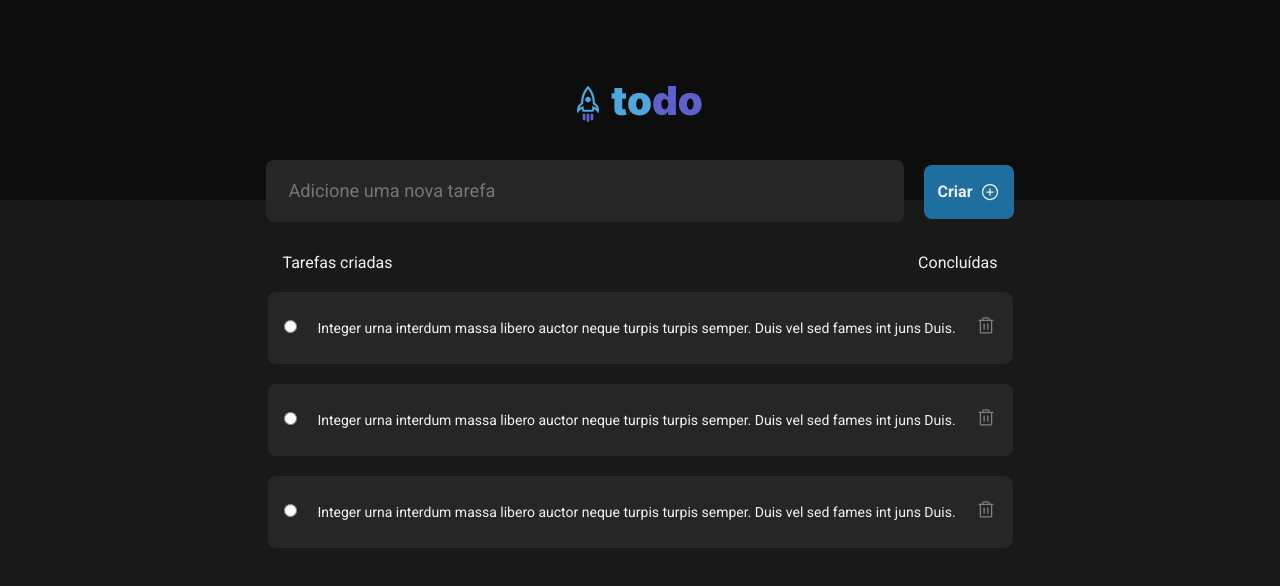
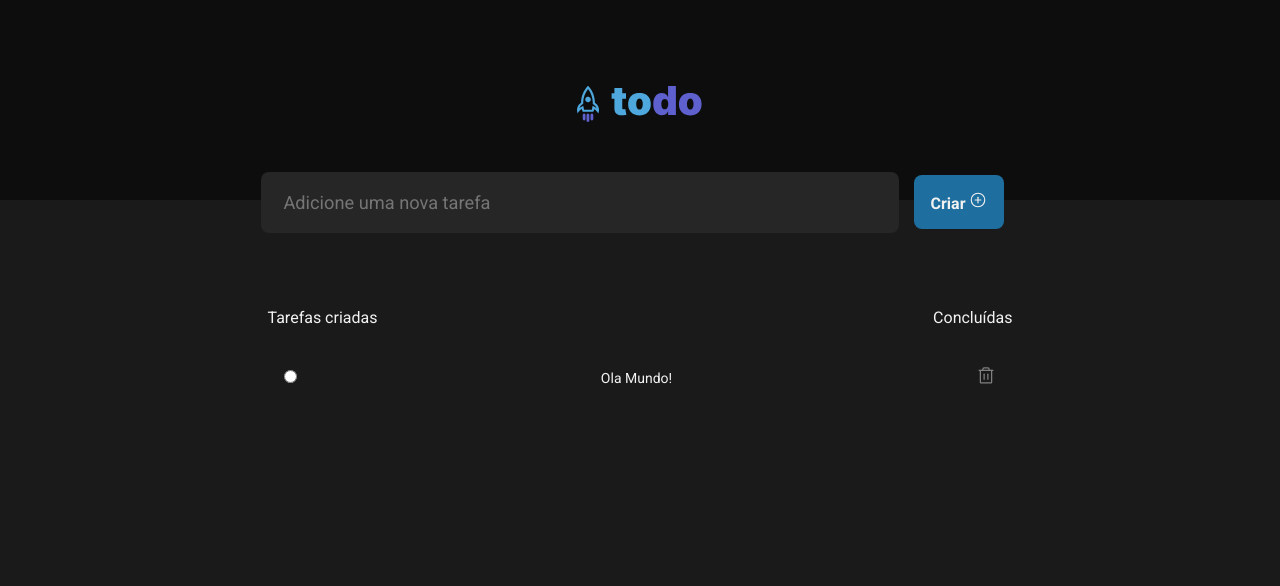
Before and after one commit to Jones-bass/toList-ROCKETSEAT, a React (Vite) app: page / in a window 1280 px wide. Shown: the top 586 px of the page. Built offline with nearby package versions, Linux system fonts and the light colour scheme.

Commit message:
Adcionando List

```diff
--- a/src/ContentList/ContentList.module.css
+++ b/src/ContentList/ContentList.module.css
@@ -1,24 +1,12 @@
 
 .content{
   width: 745px;
-  height: 287px;
-
   border-radius: 8px;
-
-  margin-top: 1rem;
-
   justify-content: center;
   align-items: center;
   text-align: center;
   flex-wrap: wrap;
   display: inline-block;
-}
-
-.descripion {
-  margin: 15px;
-  display: flex;
-  justify-content: space-between;
-  align-items: center;
 }
 
 .section {
@@ -31,15 +19,14 @@
   padding: 16px;
   justify-content: space-between;
   align-items: center;
+  text-align: left;
 
   border-radius: 8px;
 
-  margin-top: 20px;
-
-  background-color: var(--gray-500);
+  margin-top: 15px;
 }
 
-.section > p {
+.text {
   padding: 12px;
   text-align: left;
 }
--- a/src/ContentList/ContentList.tsx
+++ b/src/ContentList/ContentList.tsx
@@ -1,60 +1,22 @@
+import { Trash } from "phosphor-react";
+import styles from "./ContentList.module.css";
 
-import { Trash } from 'phosphor-react';
-import styles from './ContentList.module.css';
-
-export function ContentList() {
+interface ContentProps {
+  text: string;
+}
+export function ContentList({ text }: ContentProps) {
   return (
     <div className={styles.content}>
-      <div className={styles.descripion}>
-        <p>Tarefas criadas</p>
-        <p>Concluídas</p>
-      </div>
-
       <div className={styles.section}>
         <label>
-          <input
-            type="radio"
-          />
+          <input type="radio" />
         </label>
-        <p> Integer urna interdum massa libero auctor neque turpis turpis semper.
-          Duis vel sed fames int juns Duis. </p>
+        <div className={styles.text}>{text}</div>
 
-        <button title="Deletar">
+        <button>
           <Trash size={20} />
         </button>
       </div>
-
-      <div className={styles.section}>
-        <label>
-          <input
-            type="radio"
-          />
-        </label>
-        <p> Integer urna interdum massa libero auctor neque turpis turpis semper.
-          Duis vel sed fames int juns Duis. </p>
-
-        <button title="Deletar">
-          <Trash size={20} />
-        </button>
-      </div>
-
-
-      <div className={styles.section}>
-        <label>
-          <input
-            type="radio"
-          />
-        </label>
-        <p> Integer urna interdum massa libero auctor neque turpis turpis semper.
-          Duis vel sed fames int juns Duis. </p>
-
-        <button title="Deletar">
-          <Trash size={20} />
-        </button>
-      </div>
-
-
-
     </div>
-  )
+  );
 }
--- a/src/Input/Input.module.css
+++ b/src/Input/Input.module.css
@@ -27,30 +27,33 @@
 .button {
   width: 90px;
   height: 54px;
+  margin: 15px;
 
-  margin-left: 20px;
+  font-weight:  bold;
+  font-size: 1rem;
+  border-radius: 8px;
+  border: none;
+  cursor: pointer;
+
+  align-items: center;
+  justify-content: space-between;
+  text-align: center;
 
   background-color: var(--blueDark);
-  border-radius: 8px;
-  border: none;
-}
-
-.button a {
-  font-size: 1rem;
-
-  font-weight:  bold;
   color: var(--gray-100);
-
-  display: block;
-  text-decoration: none;
-
-  display: flex;
-  align-items: center;
-  justify-content: center;
-
-  gap: 0.5rem;
 }
 
 .button:hover {
   background-color: var(--blue);
 }
+
+.descripion {
+  width: 745px;
+  margin-top: 64px;
+
+  justify-content: space-between;
+  align-items: center;
+
+  flex-wrap: wrap;
+  display:inline-flex;
+}
--- a/src/Input/Input.tsx
+++ b/src/Input/Input.tsx
@@ -1,21 +1,41 @@
-import { PlusCircle } from 'phosphor-react';
-import { ContentList } from '../ContentList/ContentList';
+import { PlusCircle } from "phosphor-react";
+import { FormEvent, FormEventHandler, useState } from "react";
+import { ContentList } from "../ContentList/ContentList";
 
-import styles from './Input.module.css';
+import styles from "./Input.module.css";
 
-export function Input() {
+export function Input(text: string) {
+  const [comment, setComemmt] = useState(["Ola Mundo!"]);
+
+  function handleComment(event: FormEvent) {
+    event.preventDefault();
+
+    const newList = event.target.list.value;
+
+    setComemmt([...comment, newList]);
+  }
   return (
-    <div className={styles.container}>
-      <input className={styles.input}
-        type="text"
-        placeholder="Adicione uma nova tarefa" />
-        <button className={styles.button}>
-        <a href="#">
-          Criar
-        <PlusCircle size={20}/>
-        </a>
-        </button>
-        <ContentList/>
-    </div>
-  )
+    <form onSubmit={handleComment} className={styles.container}>
+      <input
+        className={styles.input}
+        name="list"
+        placeholder="Adicione uma nova tarefa"
+      />
+
+      <button type="submit" className={styles.button}>
+        Criar {" "}
+          <PlusCircle size={18} />
+
+      </button>
+
+      <div className={styles.descripion}>
+        <p>Tarefas criadas</p>
+        <p>Concluídas</p>
+      </div>
+
+      {comment.map((comments) => {
+        return <ContentList text={comments} />;
+      })}
+    </form>
+  );
 }
--- a/src/global.css
+++ b/src/global.css
@@ -32,7 +32,7 @@
 }
 
 body {
-  background-color: var(--gray-700);
+  background: var(--gray-600);
   color: var(--gray-100);
 }
 
```
